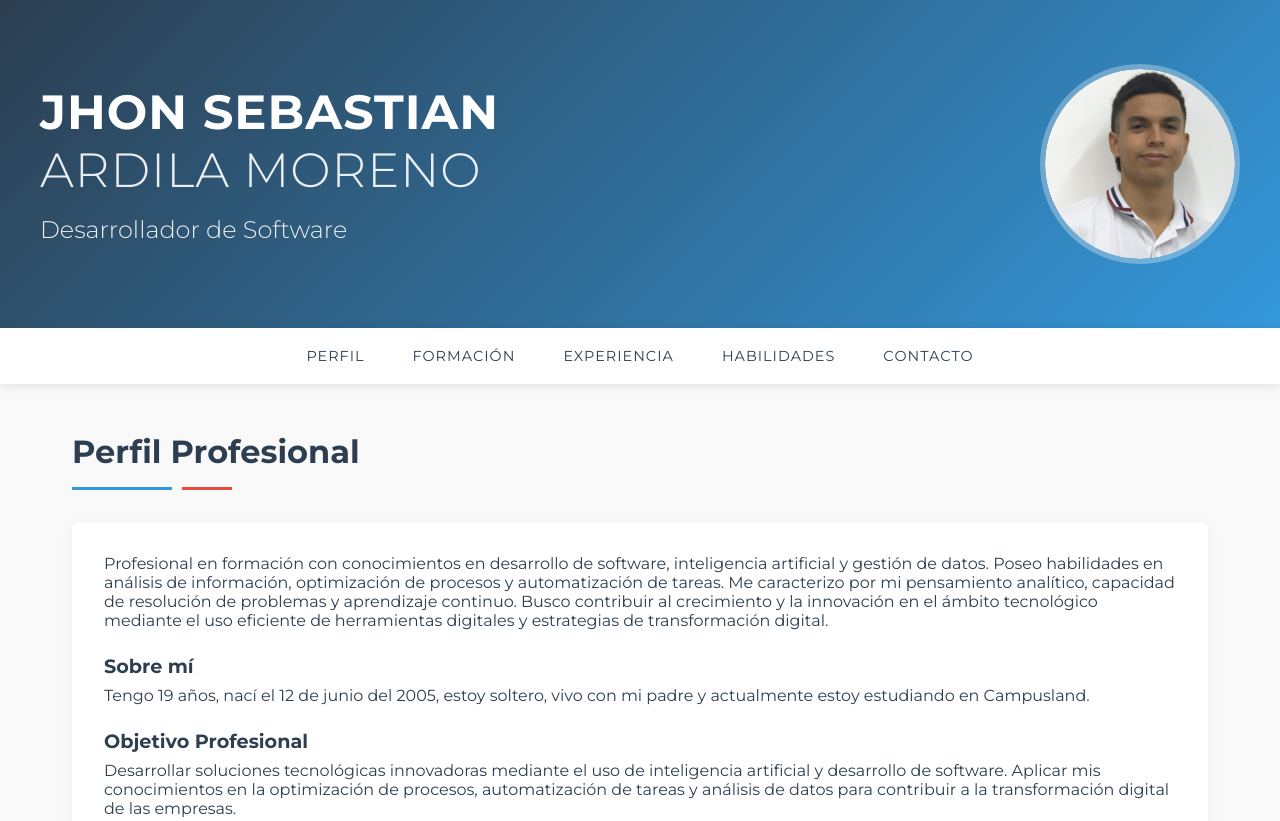
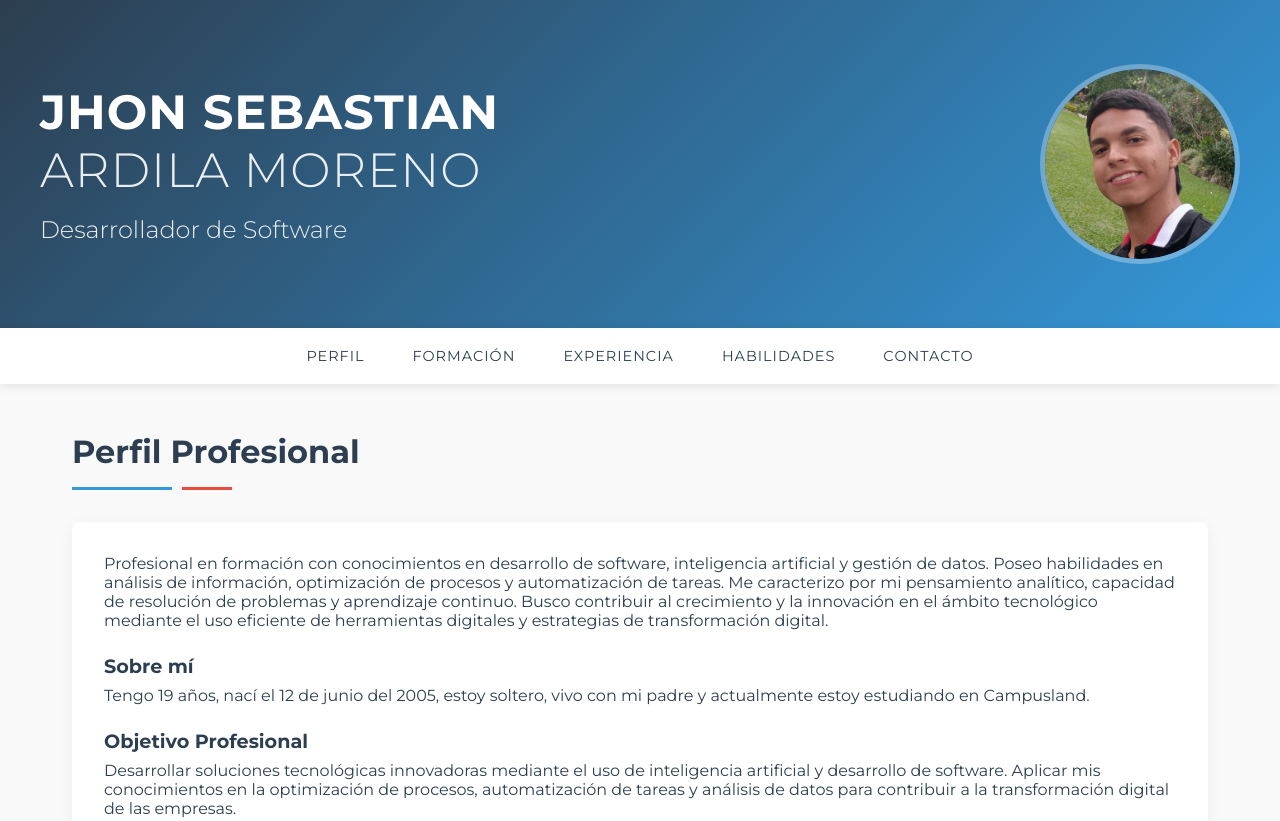
Before and after one commit to Jharmo05/HOJA-DE-VIDA, a plain HTML site: page index.html in a window 1280 px wide. Shown: the top 821 px of the page. Drawn offline with Linux system fonts and the light colour scheme.

Commit message:
style: :sparkles: New profile photo.

```diff
--- a/index.html
+++ b/index.html
@@ -14,7 +14,7 @@
                 <p class="tagline">Desarrollador de Software</p>
             </div>
             <div class="profile-photo">
-                <img src="./img/1500751267bdd0d91d5330.478563770.120118001740493017.jpeg" alt="Foto de perfil de Jhon Sebastian" class="foto-perfil">
+                <img src="./img/199938859.jpeg" alt="Foto de perfil de Jhon Sebastian" class="foto-perfil">
             </div>
         </div>
     </header>
```
Also changed, not shown: img/199938859.jpeg (added).
